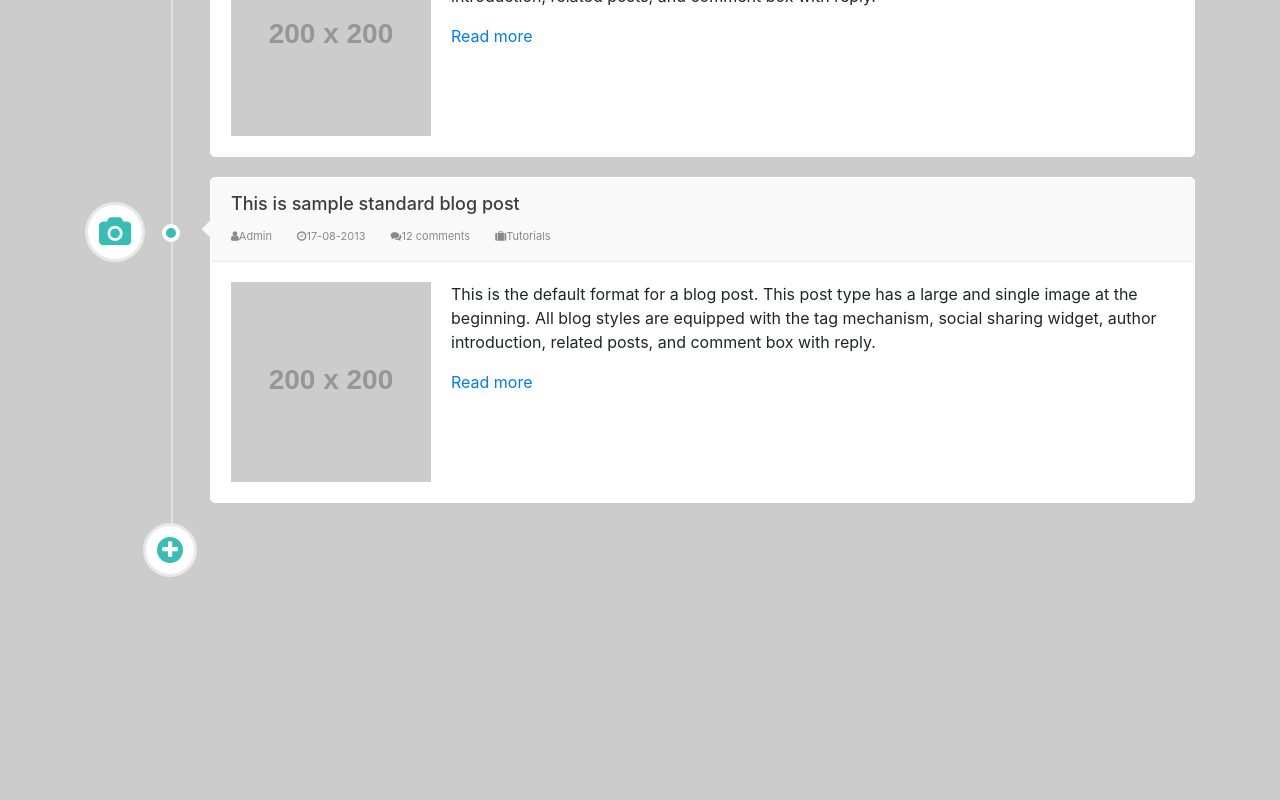
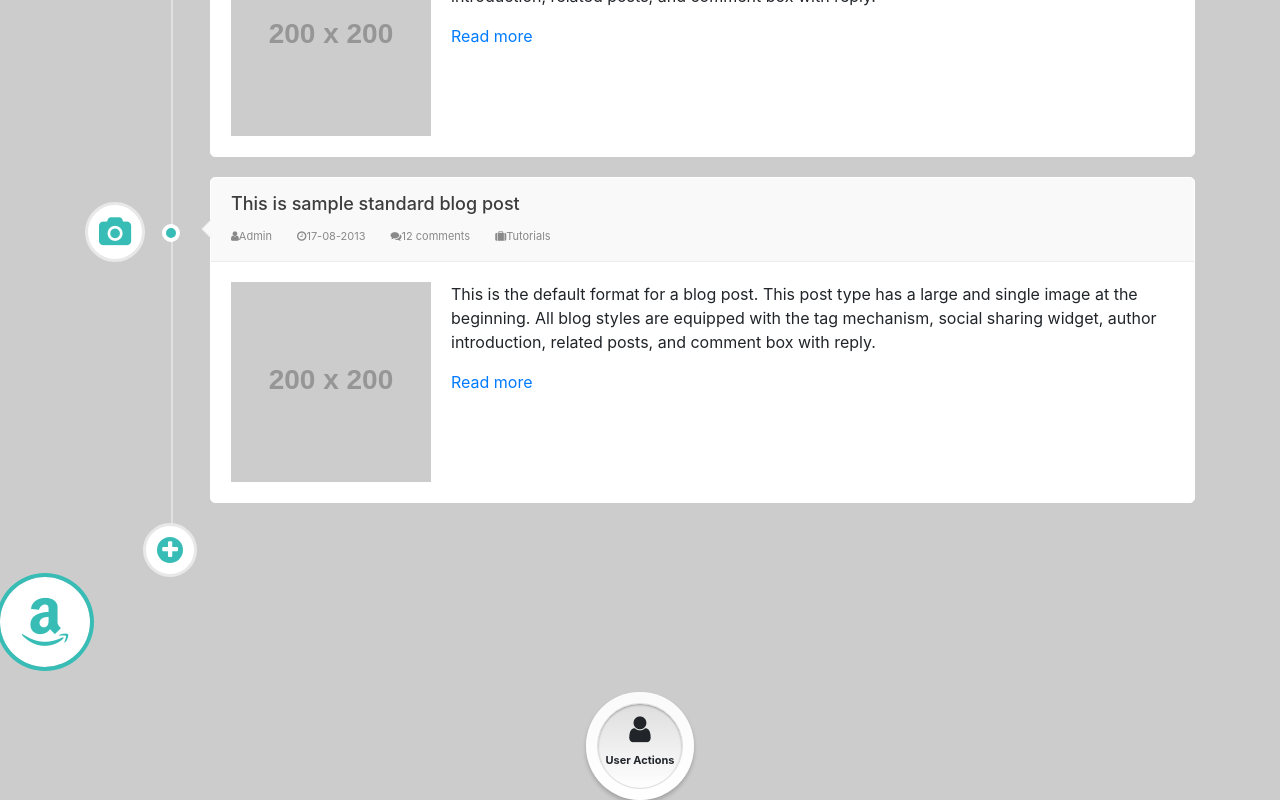
Before and after one commit to Renhj90520/vue-components, a Vue app: page / in a window 1280 px wide. Shown: the part 990-1790 px from the top of the page. Before the commit the page ends 1567 px from the top, so only its background shows below. Built offline with nearby package versions, Linux system fonts and the light colour scheme.

Commit message:
Tooltip RoundControl

```diff
--- a/src/App.vue
+++ b/src/App.vue
@@ -7,6 +7,8 @@
   <div class="container">
     <app-timeline></app-timeline>
   </div>
+  <app-hi-icon icon="fa-amazon"></app-hi-icon>
+  <app-roundcontrol></app-roundcontrol>
 </div>
 </template>
 
@@ -14,12 +16,16 @@
 import DownArrow from './components/DownArrow';
 import SlideMenu from './components/SlideMenu';
 import Timeline from './components/Timeline';
+import HiIcon from './components/HiIcon';
+import RoundControl from './components/RouncControl';
 export default {
   name: 'App',
   components: {
     'app-down-arrow': DownArrow,
     'app-slide-menu': SlideMenu,
-    'app-timeline': Timeline
+    'app-timeline': Timeline,
+    'app-hi-icon': HiIcon,
+    'app-roundcontrol': RoundControl
   }
 };
 </script>
--- /dev/null
+++ b/src/components/HiIcon.vue
@@ -0,0 +1,70 @@
+<template>
+  <div class="hiicon-host">
+      <transition name="flip" appear>
+        <div class="effect" v-show="true">
+            <i class="fa" :class="icon"></i>
+        </div>
+      </transition>
+      <div class="back"></div>
+  </div>
+</template>
+<script>
+export default {
+  props: ['icon']
+};
+</script>
+<style scoped>
+.hiicon-host {
+  display: inline-block;
+  width: 90px;
+  height: 90px;
+  cursor: pointer;
+  border-radius: 50%;
+  position: relative;
+  text-align: center;
+  line-height: 90px;
+  font-size: 48px;
+}
+.back {
+  width: 100%;
+  height: 100%;
+  position: absolute;
+  top: 0;
+  left: 0;
+  background-color: white;
+  border-radius: 50%;
+  z-index: -2;
+}
+.effect {
+  color: #37bdb5;
+  border-radius: 50%;
+  box-shadow: 0 0 0 4px #37bdb5;
+}
+.effect::after {
+  width: 100%;
+  height: 100%;
+  position: absolute;
+  background-color: #37bdb5;
+  content: '';
+  top: -2px;
+  left: -2px;
+  border-radius: 50%;
+  padding: 2px;
+  box-sizing: content-box;
+  transition: transform 0.2s, opacity 0.3s;
+  opacity: 0;
+  z-index: -1;
+  transform: scale(1.3);
+}
+.effect:hover {
+  color: white;
+}
+.effect:hover::after {
+  opacity: 1;
+  transform: scale(1);
+}
+.flip-enter-to {
+  transition: transform 3s;
+  transform: rotateY(360deg);
+}
+</style>
--- /dev/null
+++ b/src/components/RouncControl.vue
@@ -0,0 +1,175 @@
+<template>
+    <div class="roundcontrol-host">
+        <a @click="showsubs=!showsubs">
+            <i class="fa fa-user icon"></i>
+            <span>User Actions</span>
+        </a>
+        <ul :style="{'z-index':showsubs?1:-1}">
+            <li
+                :class="{controlshow:showsubs}"
+                :style="{top:showsubs?sub.top:'50%',left:showsubs?sub.left:'50%','transition-delay':index*100+'ms'}"
+                v-for="(sub,index) in subbtns"
+                @mouseenter="showTip(index)"
+                @mouseleave="hideTip(index)"
+                :key="sub.icon">
+                <a href="#">
+                    <i class="fa" :class="sub.icon"></i>
+                    <app-tooltip :message="sub.tip" :show="sub.showTip"></app-tooltip>
+                </a>
+            </li>
+        </ul>
+    </div>
+</template>
+<script>
+import Tooltip from './Tooltip';
+export default {
+  data() {
+    return {
+      subbtns: [
+        {
+          icon: 'fa-th-list',
+          left: '-52px',
+          top: '-52px',
+          tip: 'Show list',
+          showTip: false
+        },
+        {
+          icon: 'fa-plus',
+          left: '2px',
+          top: '-72px',
+          tip: 'Add new',
+          showTip: false
+        },
+        {
+          icon: 'fa-check',
+          left: '52px',
+          top: '-52px',
+          tip: 'Registrations',
+          showTip: false
+        },
+        {
+          icon: 'fa-envelope',
+          left: '72px',
+          top: '2px',
+          tip: 'Show mail',
+          showTip: false
+        },
+        {
+          icon: 'fa-signal',
+          left: '52px',
+          top: '52px',
+          tip: 'User activity',
+          showTip: false
+        },
+        {
+          icon: 'fa-star',
+          left: '2px',
+          top: '72px',
+          tip: 'Top users',
+          showTip: false
+        },
+        {
+          icon: 'fa-comment',
+          left: '-52px',
+          top: '52px',
+          tip: 'Last comments',
+          showTip: false
+        }
+      ],
+      showsubs: false
+    };
+  },
+  methods: {
+    showTip: function(i) {
+      this.subbtns[i].showTip = true;
+    },
+    hideTip: function(i) {
+      this.subbtns[i].showTip = false;
+    }
+  },
+  components: {
+    'app-tooltip': Tooltip
+  }
+};
+</script>
+<style scoped>
+.roundcontrol-host {
+  width: 108px;
+  height: 108px;
+  margin: 25px auto;
+  position: relative;
+  background: linear-gradient(to top, #ffffff 0%, #fafafa 100%);
+  border-radius: 50%;
+  box-shadow: 0 3px 4px rgba(0, 0, 0, 0.2),
+    inset 0 1px 3px rgba(255, 255, 255, 0.5);
+}
+a {
+  color: #333;
+  cursor: pointer;
+  text-align: center;
+  text-decoration: none;
+}
+.roundcontrol-host > a {
+  display: inline-block;
+  width: 86px;
+  height: 86px;
+  margin: 11px;
+  border: 1px solid #ddd;
+  background: #eef1f3;
+  background: -moz-linear-gradient(to top, #fff 0%, #dedede 100%);
+  background: -webkit-gradient(
+    linear,
+    left top,
+    left bottom,
+    color-stop(0%, #ffffff),
+    color-stop(100%, #dedede)
+  );
+  background: -webkit-linear-gradient(to top, #fff 0%, #dedede 100%);
+  background: -o-linear-gradient(to top, #ffffff 0%, #dedede 100%);
+  background: -ms-linear-gradient(to top, #ffffff 0%, #dedede 100%);
+  background: linear-gradient(to top, #ffffff 0%, #dedede 100%);
+  box-shadow: 0 1px 0 rgba(255, 255, 255, 0.6),
+    inset 0 1px 2px rgba(0, 0, 0, 0.3);
+  border-radius: 50%;
+}
+.icon {
+  margin: 10px 0 0;
+  font-size: 30px;
+  display: block;
+}
+.roundcontrol-host > a > span {
+  font-size: 11px;
+  font-weight: bold;
+  line-height: 13px;
+  width: 74px;
+  display: block;
+  text-align: center;
+  margin: 10px auto 0;
+}
+ul {
+  list-style: none;
+  padding: 0;
+  position: absolute;
+  z-index: 1;
+  top: 40px;
+  left: 40px;
+  z-index: -1;
+}
+li {
+  position: absolute;
+  box-shadow: 0 0 2px #d9d9d9;
+  transition: all 100ms ease-in-out;
+}
+li a {
+  position: relative;
+  width: 30px;
+  height: 30px;
+  border-radius: 50%;
+  border: 1px solid #ccc;
+  background-color: #fcfcfc;
+  text-align: center;
+  line-height: 30px;
+  font-size: 14px;
+  display: block;
+}
+</style>
--- a/src/components/Tooltip.vue
+++ b/src/components/Tooltip.vue
@@ -1,13 +1,29 @@
 <template>
-<transition name="slide">
-  <div class="tooltip-host" v-show="show">
+  <div class="tooltip-host" ref="el" :class="{show:show}" :style="{left:left+'px',top:top+'px'}">
       <div class="inner">{{message}}</div>
   </div>
-</transition>
 </template>
 <script>
 export default {
-  props: ['message', 'show']
+  data() {
+    return {
+      left: 0,
+      top: 0
+    };
+  },
+  props: ['message', 'show'],
+  mounted() {
+    const parent = this.$refs.el.parentElement;
+    const parentWidth = parent.clientWidth;
+    const parentHeight = parent.clientHeight;
+    const selfWidth = this.$refs.el.clientWidth;
+    const selfHeight = this.$refs.el.clientHeight;
+    this.left = parentWidth / 2 - selfWidth / 2;
+    this.top = -selfHeight;
+    console.log(this.left);
+    console.log(this.top);
+    console.log('===================');
+  }
 };
 </script>
 <style scoped>
@@ -16,9 +32,9 @@ export default {
   font-size: 11px;
   display: block;
   z-index: 999;
-  top: -90%;
   min-width: 100px;
-  left: -50%;
+  opacity: 0;
+  transition: all 300ms ease-in;
 }
 .inner {
   background-color: rgba(24, 193, 208, 0.5);
@@ -42,13 +58,7 @@ export default {
   left: 50%;
   margin-left: -5px;
 }
-.slide-enter,
-.slide-leave-to {
-  opacity: 0;
-  top: -30%;
-}
-.slide-enter-active,
-.slide-leave-active {
-  transition: all 300ms ease-in;
+.show {
+  opacity: 1;
 }
 </style>
```
